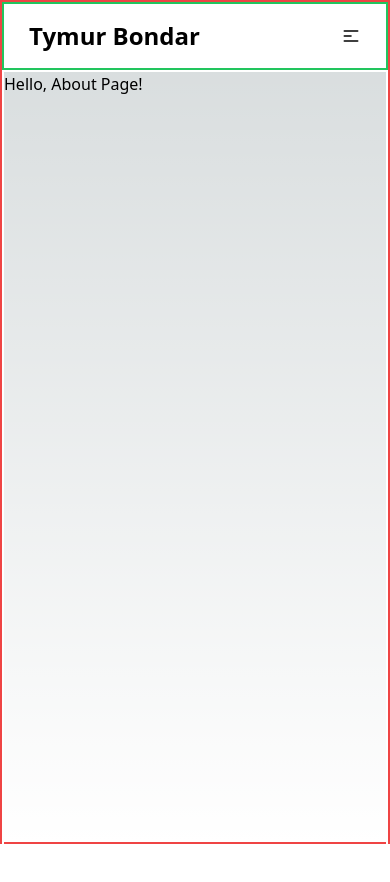
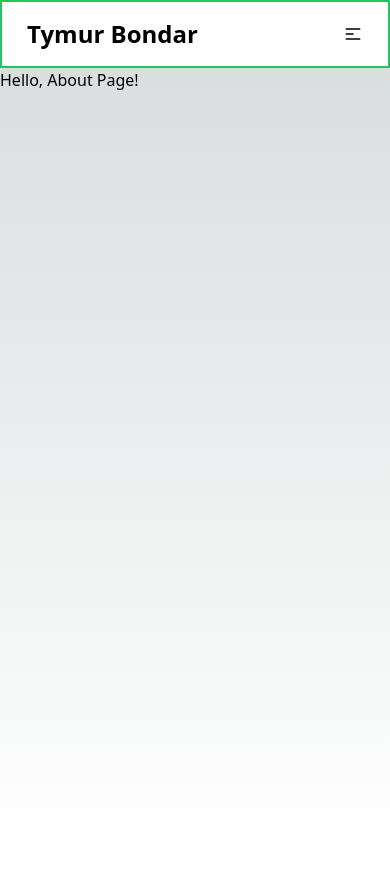
Before and after one commit to TymurBondar/personal-website, a Next.js app: page /about in a window 390 px wide. Shown: the top 882 px of the page. Built offline with nearby package versions, Linux system fonts and the light colour scheme.

Commit message:
delete borders, add responsivness

```diff
--- a/src/app/layout.js
+++ b/src/app/layout.js
@@ -12,10 +12,10 @@ export const metadata = {
 export default function RootLayout({ children }) {
   return (
     <html lang="en" className="h-full">
-      <body className="border-2 border-red-500 h-full overflow-hidden">
+      <body className="h-full">
         {/* Layout UI */}
         <Navbar />
-        <main className="border-2 h-screen border-white">{children}</main>
+        <main className="h-screen">{children}</main>
       </body>
     </html>
   )
```
